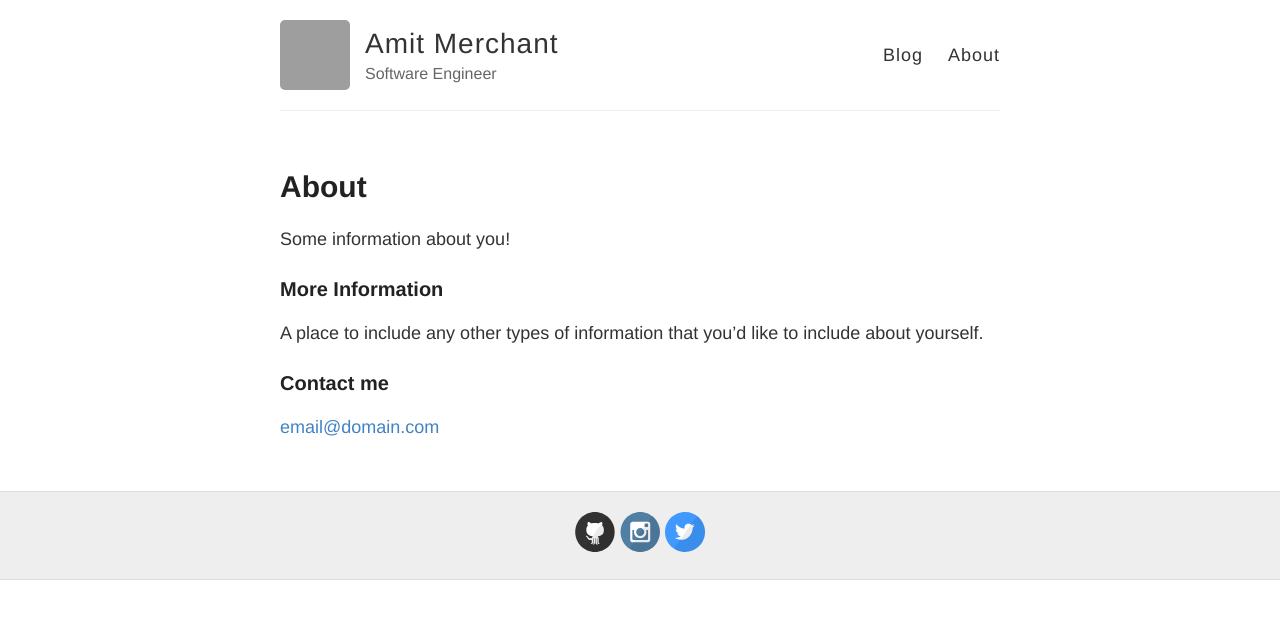
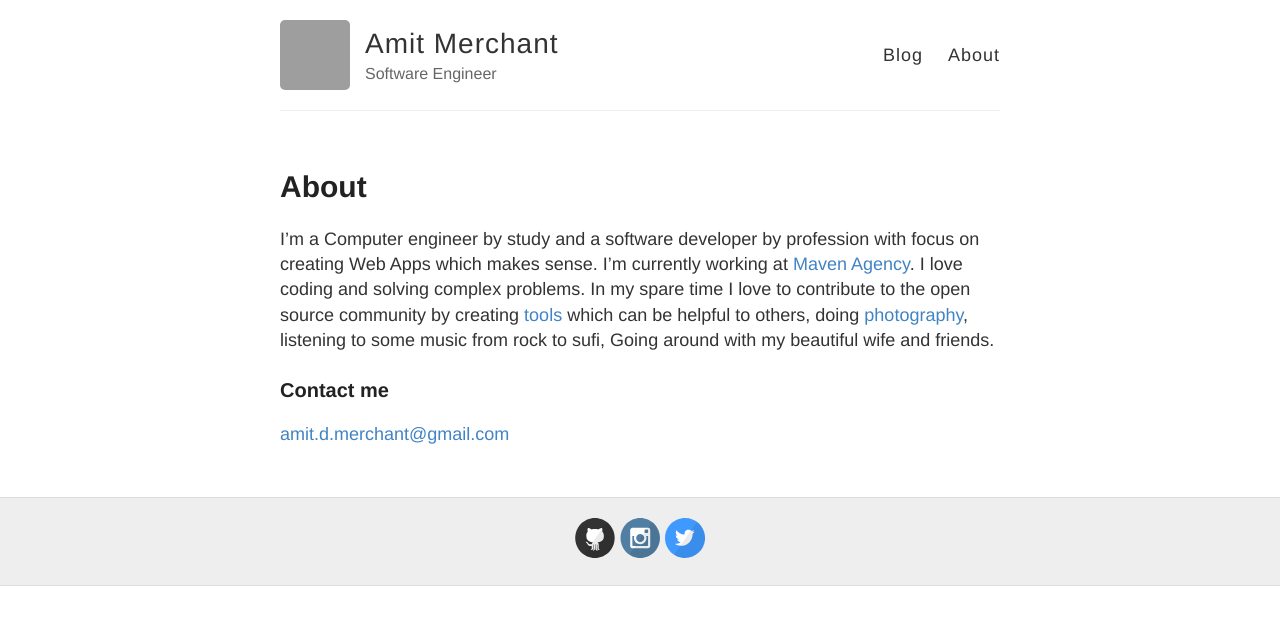
Before and after one commit to varunkumardev/amitmerchant1990.github.io, a Jekyll site: the page built from about.md, in a window 1280 px wide. Shown: the top 625 px of the page. Built offline with Jekyll 4.4.1, drawn with Linux system fonts in a browser that asks for light colours; grey boxes are pictures that could not be loaded.

Commit message:
Update about.md

```diff
--- a/about.md
+++ b/about.md
@@ -4,12 +4,10 @@ title: About
 permalink: /about/
 ---
 
-Some information about you!
-
-### More Information
-
-A place to include any other types of information that you'd like to include about yourself.
+I'm a Computer engineer by study and a software developer by profession with focus on creating Web Apps which makes sense.
+I'm currently working at [Maven Agency](http://www.mavenagency.co.za). I love coding and solving complex problems.
+In my spare time I love to contribute to the open source community by creating [tools](https://github.com/amitmerchant1990) which can be helpful to others, doing [photography](https://www.instagram.com/amit_merchant/), listening to some music from rock to sufi, Going around with my beautiful wife and friends.
 
 ### Contact me
 
-[email@domain.com](mailto:email@domain.com)
+[amit.d.merchant@gmail.com](mailto:amit.d.merchant@gmail.com)
```
Also changed, not shown: 1 other file.
